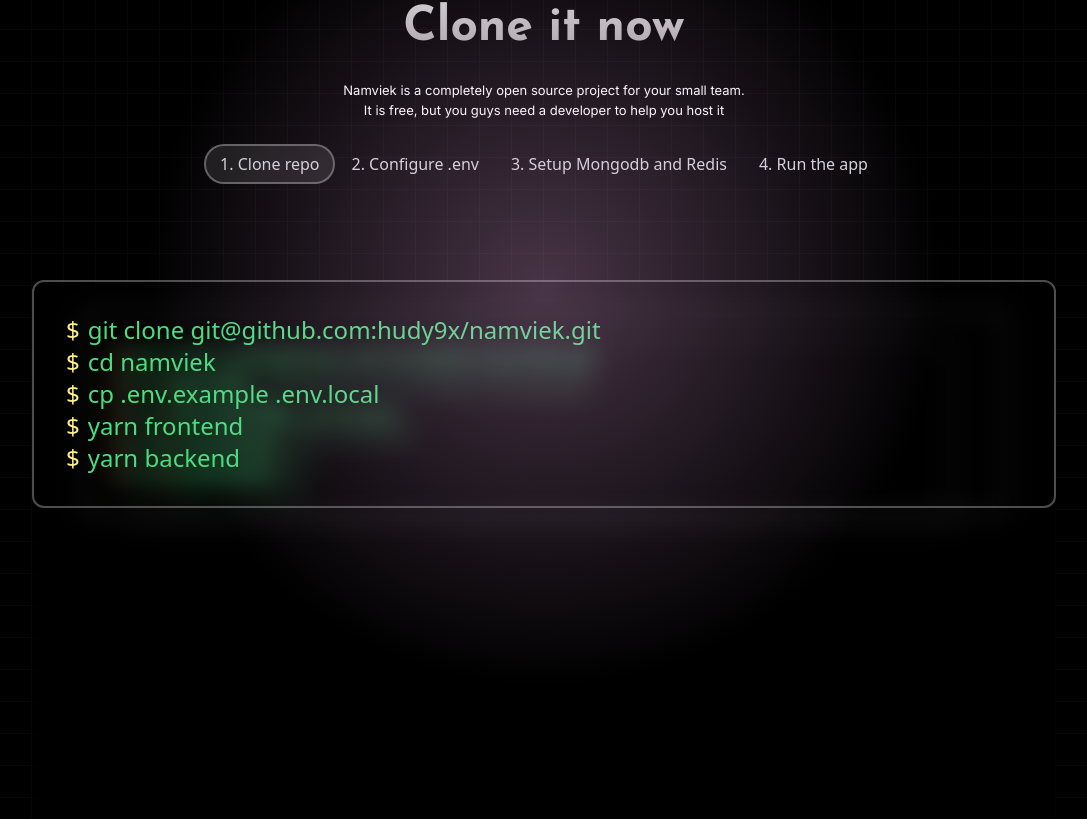
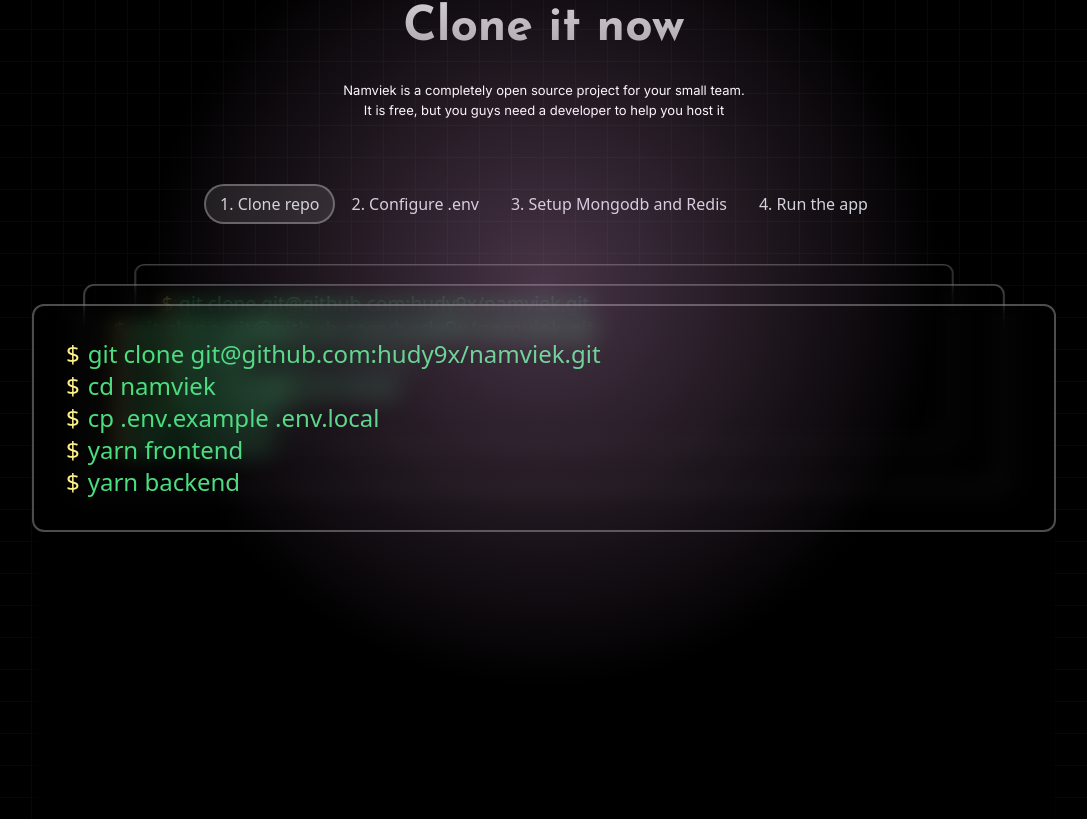
Before and after one commit to hudy9x/namviek-landingpage, a Next.js app: page / in a window 1280 px wide. Shown: the part 4121-4940 px from the top of the page, without its empty margins (96-1183 px from the left). Built offline with nearby package versions, Linux system fonts and the light colour scheme.

Commit message:
update code:

```diff
--- a/src/components/ui/Tabs.tsx
+++ b/src/components/ui/Tabs.tsx
@@ -79,7 +79,7 @@ export const Tabs = ({
         active={active}
         key={active.value}
         hovering={hovering}
-        className={cn("mt-24", contentClassName)}
+        className={cn("mt-20", contentClassName)}
       />
     </>
   );
@@ -107,7 +107,8 @@ export const FadeInDiv = ({
           layoutId={tab.value}
           style={{
             scale: 1 - idx * 0.1,
-            top: hovering ? idx * -50 : 0,
+            // top: hovering ? idx * -50 : 0,
+            top: idx * -50,
             zIndex: -idx,
             opacity: idx < 3 ? 1 - idx * 0.1 : 0,
           }}
--- a/src/containers/DownloadSection/Installation.tsx
+++ b/src/containers/DownloadSection/Installation.tsx
@@ -62,14 +62,8 @@ export function Installation() {
   ];
 
   return (
-    <div className="h-[20rem] md:h-[40rem] [perspective:1000px] relative b flex flex-col max-w-5xl mx-auto w-full  items-start justify-start my-40">
+    <div className="h-[20rem] top-10 md:h-[40rem] [perspective:1000px] relative flex flex-col max-w-5xl mx-auto w-full  items-start justify-start my-40">
       <Tabs tabs={tabs} />
     </div>
   );
 }
-
-const DummyContent = () => {
-  return (
-    <h2>Test 1111 fm</h2>
-  );
-};
```
